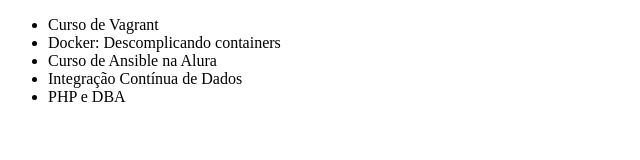
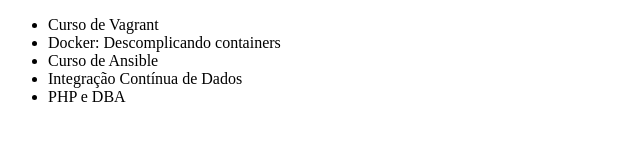
Before and after one commit to kaueendler/alura-git, a plain HTML site: page index.html in a window 1280 px wide. Shown: the full height of the page, 0-640 px from the left. Drawn offline with Linux system fonts and the light colour scheme.

Commit message:
Revert "Alterando curso de Ansible"
This reverts commit 4454a8051b323d87d3264961949e6e7dc833996e.

```diff
--- a/index.html
+++ b/index.html
@@ -8,7 +8,7 @@
     <ul>
         <li>Curso de Vagrant</li>
         <li>Docker: Descomplicando containers</li>
-        <li>Curso de Ansible na Alura</li>
+        <li>Curso de Ansible</li>
         <li>Integração Contínua de Dados</li>
 	<li>PHP e DBA</li>
     </ul>
```
